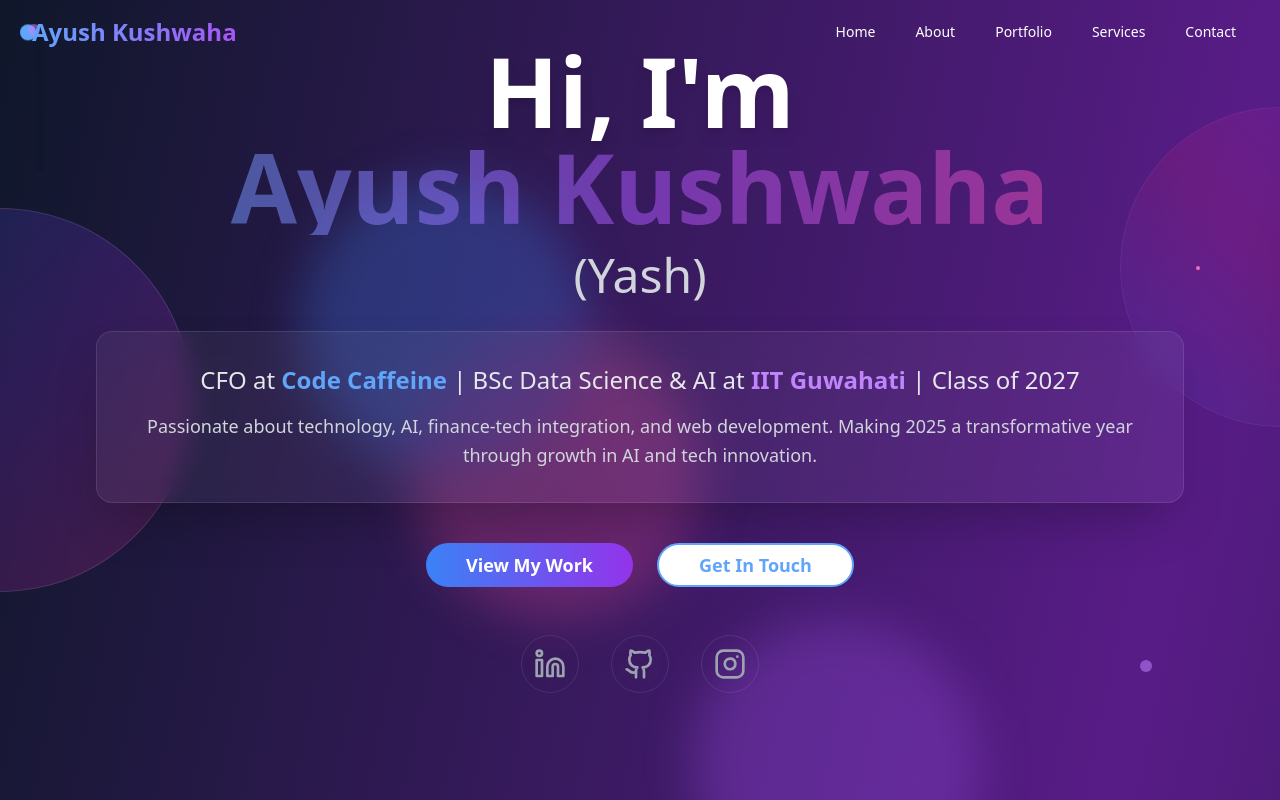
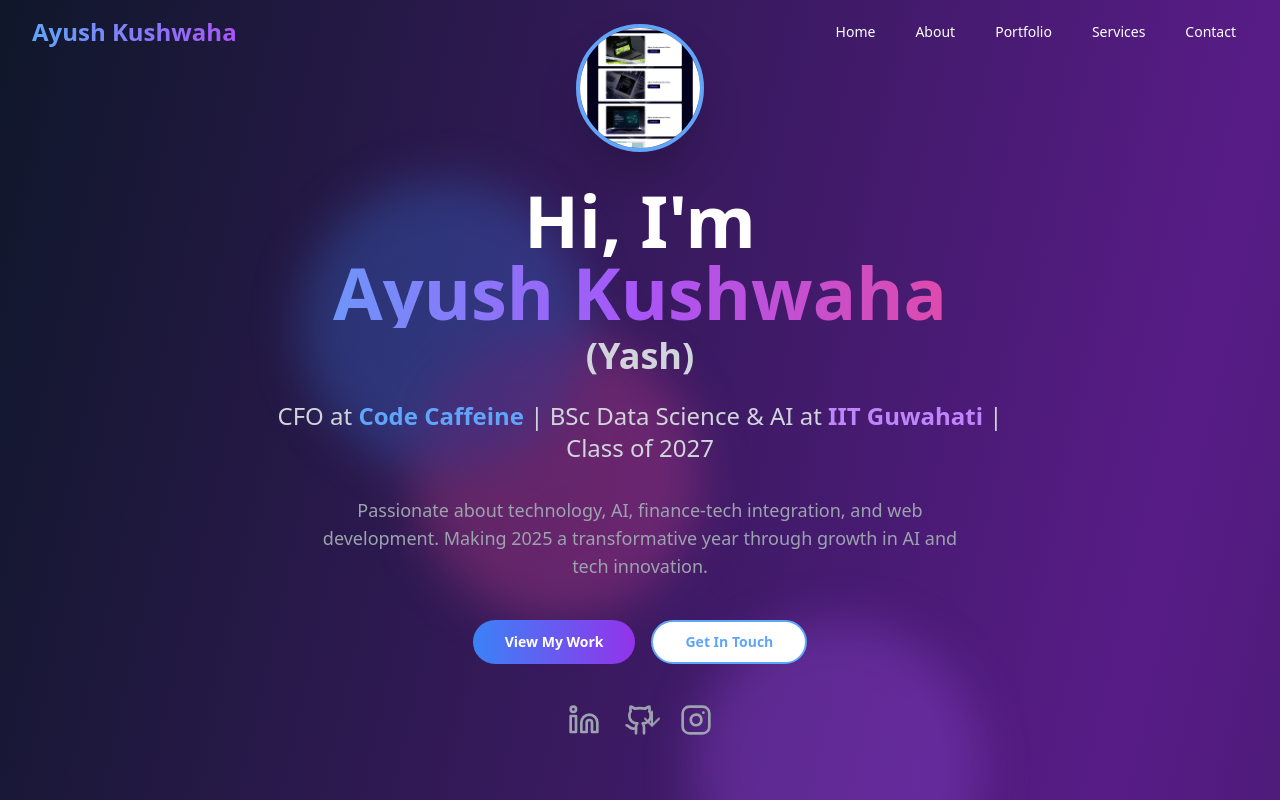
Before and after one commit to ItsYash4u/Ayush-Kushwaha-Portfolio, a React (Vite) app: page / in a window 1280 px wide. Shown: the top 800 px of the page. Built offline with nearby package versions, Linux system fonts and the light colour scheme.

Commit message:
Reverted to commit b0f30cb693641660b19b14b12c175f5dd800cbef

```diff
--- a/src/components/Hero.tsx
+++ b/src/components/Hero.tsx
@@ -1,165 +1,86 @@
+
 import { Button } from "@/components/ui/button";
-import { Github, Linkedin, Instagram } from "lucide-react";
-import { useEffect, useState } from "react";
+import { ArrowDown, Github, Linkedin, Instagram } from "lucide-react";
 
 export const Hero = () => {
-  const [scrollY, setScrollY] = useState(0);
-
-  useEffect(() => {
-    const handleScroll = () => setScrollY(window.scrollY);
-    window.addEventListener("scroll", handleScroll);
-    return () => window.removeEventListener("scroll", handleScroll);
-  }, []);
-
   return (
     <section id="home" className="min-h-screen flex items-center justify-center relative overflow-hidden">
       {/* Animated background elements */}
       <div className="absolute inset-0 overflow-hidden">
         <div className="absolute -inset-10 opacity-50">
-          <div
-            className="absolute top-1/4 left-1/4 w-72 h-72 bg-blue-500 rounded-full mix-blend-multiply filter blur-xl opacity-70 animate-pulse"
-            style={{ transform: `translateY(${scrollY * 0.3}px)` }}
-          ></div>
-          <div
-            className="absolute top-3/4 right-1/4 w-72 h-72 bg-purple-500 rounded-full mix-blend-multiply filter blur-xl opacity-70 animate-pulse animation-delay-2000"
-            style={{ transform: `translateY(${scrollY * -0.2}px)` }}
-          ></div>
-          <div
-            className="absolute bottom-1/4 left-1/3 w-72 h-72 bg-pink-500 rounded-full mix-blend-multiply filter blur-xl opacity-70 animate-pulse animation-delay-4000"
-            style={{ transform: `translateY(${scrollY * 0.4}px)` }}
-          ></div>
+          <div className="absolute top-1/4 left-1/4 w-72 h-72 bg-blue-500 rounded-full mix-blend-multiply filter blur-xl opacity-70 animate-pulse"></div>
+          <div className="absolute top-3/4 right-1/4 w-72 h-72 bg-purple-500 rounded-full mix-blend-multiply filter blur-xl opacity-70 animate-pulse animation-delay-2000"></div>
+          <div className="absolute bottom-1/4 left-1/3 w-72 h-72 bg-pink-500 rounded-full mix-blend-multiply filter blur-xl opacity-70 animate-pulse animation-delay-4000"></div>
         </div>
       </div>
 
-      {/* Left decorative circle */}
-      <div className="absolute left-0 top-1/2 transform -translate-y-1/2 -translate-x-1/2">
-        <div
-          className="w-96 h-96 rounded-full bg-gradient-to-br from-blue-600/20 via-purple-600/20 to-pink-600/20 backdrop-blur-sm border border-white/10"
-          style={{ transform: `translateY(${scrollY * 0.1}px) rotate(${scrollY * 0.1}deg)` }}
-        ></div>
+      <div className="relative z-10 text-center px-4 sm:px-6 lg:px-8 max-w-4xl mx-auto">
+        <div className="animate-fade-in">
+          <div className="mb-8">
+            <img
+              src="/lovable-uploads/2888cc8a-3f53-4059-aade-272e0c595415.png"
+              alt="Ayush Kushwaha"
+              className="w-32 h-32 rounded-full mx-auto mb-6 border-4 border-blue-400 shadow-2xl object-cover"
+            />
           </div>
 
-      {/* Right decorative circle */}
-      <div className="absolute right-0 top-1/3 transform -translate-y-1/2 translate-x-1/2">
-        <div
-          className="w-80 h-80 rounded-full bg-gradient-to-bl from-purple-600/15 via-pink-600/15 to-blue-600/15 backdrop-blur-sm border border-white/5"
-          style={{ transform: `translateY(${scrollY * -0.15}px) rotate(${scrollY * -0.1}deg)` }}
-        ></div>
-      </div>
-
-      {/* Profile picture moved to top-left corner */}
-      <div
-        className="absolute top-8 left-8 z-20"
-        style={{ transform: `translateY(${scrollY * 0.1}px)` }}
-      >
-        <div className="relative">
-          <div className="absolute inset-0 bg-gradient-to-r from-blue-400 via-purple-500 to-pink-500 rounded-full p-1 animate-pulse">
-            <div className="bg-slate-900 rounded-full p-1">
-              <img
-                src="https://i.ibb.co/KxJZGVK/photo-1472099645785-5658abf4ff4e-ixlib-rb-1-2.jpg"
-                alt="Ayush Kushwaha"
-                className="w-24 h-24 sm:w-32 sm:h-32 rounded-full object-cover shadow-2xl"
-              />
-            </div>
-          </div>
-          {/* Floating elements around profile */}
-          <div className="absolute -top-1 -right-1 w-4 h-4 bg-blue-400 rounded-full animate-bounce"></div>
-          <div className="absolute -bottom-1 -left-1 w-3 h-3 bg-purple-400 rounded-full animate-pulse"></div>
-          <div className="absolute top-1/2 -left-6 w-2 h-2 bg-pink-400 rounded-full animate-ping"></div>
-        </div>
-      </div>
-
-      <div className="relative z-10 text-center px-4 sm:px-6 lg:px-8 max-w-6xl mx-auto">
-        <div
-          className="animate-fade-in"
-          style={{ transform: `translateY(${scrollY * 0.1}px)` }}
-        >
-          <div
-            style={{ transform: `translateY(${scrollY * 0.05}px)` }}
-          >
-            <h1 className="text-5xl sm:text-7xl lg:text-8xl font-extrabold mb-8 leading-tight">
-              <span className="block text-white drop-shadow-lg">Hi, I'm</span>
-              <span className="block bg-gradient-to-r from-blue-400 via-purple-500 to-pink-500 bg-clip-text text-transparent animate-pulse">
+          <h1 className="text-4xl sm:text-6xl lg:text-7xl font-bold mb-6">
+            <span className="block text-white">Hi, I'm</span>
+            <span className="block bg-gradient-to-r from-blue-400 via-purple-500 to-pink-500 bg-clip-text text-transparent">
               Ayush Kushwaha
             </span>
-              <span className="block text-3xl sm:text-4xl lg:text-5xl text-gray-300 mt-4 font-light">
+            <span className="block text-2xl sm:text-3xl lg:text-4xl text-gray-300 mt-2">
               (Yash)
             </span>
           </h1>
-          </div>
 
-          <div
-            style={{ transform: `translateY(${scrollY * 0.03}px)` }}
-          >
-            <div className="bg-white/5 backdrop-blur-md rounded-2xl p-8 mb-10 border border-white/10 shadow-2xl">
-              <p className="text-xl sm:text-2xl text-gray-200 mb-4 leading-relaxed">
-                CFO at <span className="text-blue-400 font-bold">Code Caffeine</span> |
-                BSc Data Science & AI at <span className="text-purple-400 font-bold">IIT Guwahati</span> |
+          <p className="text-xl sm:text-2xl text-gray-300 mb-8 max-w-3xl mx-auto leading-relaxed">
+            CFO at <span className="text-blue-400 font-semibold">Code Caffeine</span> |
+            BSc Data Science & AI at <span className="text-purple-400 font-semibold">IIT Guwahati</span> |
             Class of 2027
           </p>
 
-              <p className="text-lg text-gray-300 leading-relaxed">
+          <p className="text-lg text-gray-400 mb-10 max-w-2xl mx-auto">
             Passionate about technology, AI, finance-tech integration, and web development.
             Making 2025 a transformative year through growth in AI and tech innovation.
           </p>
-            </div>
-          </div>
 
-          <div
-            className="flex flex-col sm:flex-row gap-6 justify-center items-center mb-12"
-            style={{ transform: `translateY(${scrollY * 0.02}px)` }}
-          >
+          <div className="flex flex-col sm:flex-row gap-4 justify-center items-center mb-10">
             <Button
               size="lg"
-              className="bg-gradient-to-r from-blue-500 to-purple-600 hover:from-blue-600 hover:to-purple-700 text-white px-10 py-4 rounded-full font-bold text-lg transition-all duration-300 transform hover:scale-105 hover:shadow-2xl"
+              className="bg-gradient-to-r from-blue-500 to-purple-600 hover:from-blue-600 hover:to-purple-700 text-white px-8 py-3 rounded-full font-semibold transition-all duration-300 transform hover:scale-105"
             >
-              <a href="#portfolio" className="flex items-center gap-2">
-                View My Work
-
-              </a>
+              <a href="#portfolio">View My Work</a>
             </Button>
             <Button
               variant="outline"
               size="lg"
-              className="border-2 border-blue-400 text-blue-400 hover:bg-blue-400 hover:text-white px-10 py-4 rounded-full font-bold text-lg transition-all duration-300 hover:shadow-2xl backdrop-blur-sm"
+              className="border-2 border-blue-400 text-blue-400 hover:bg-blue-400 hover:text-white px-8 py-3 rounded-full font-semibold transition-all duration-300"
             >
               <a href="#contact">Get In Touch</a>
             </Button>
           </div>
 
-          <div
-            className="flex justify-center space-x-8 mb-16"
-            style={{ transform: `translateY(${scrollY * 0.01}px)` }}
-          >
+          <div className="flex justify-center space-x-6 mb-10">
             <a href="https://linkedin.com/in/ayush-kushwaha" target="_blank" rel="noopener noreferrer"
-               className="text-gray-400 hover:text-blue-400 transition-all duration-300 transform hover:scale-125 hover:shadow-lg p-3 rounded-full backdrop-blur-sm border border-white/10 hover:border-blue-400/50">
+               className="text-gray-400 hover:text-blue-400 transition-colors duration-300 transform hover:scale-110">
               <Linkedin className="h-8 w-8" />
             </a>
             <a href="https://github.com/ayush-kushwaha" target="_blank" rel="noopener noreferrer"
-               className="text-gray-400 hover:text-purple-400 transition-all duration-300 transform hover:scale-125 hover:shadow-lg p-3 rounded-full backdrop-blur-sm border border-white/10 hover:border-purple-400/50">
+               className="text-gray-400 hover:text-purple-400 transition-colors duration-300 transform hover:scale-110">
               <Github className="h-8 w-8" />
             </a>
             <a href="https://instagram.com/ayush_kushwaha" target="_blank" rel="noopener noreferrer"
-               className="text-gray-400 hover:text-pink-400 transition-all duration-300 transform hover:scale-125 hover:shadow-lg p-3 rounded-full backdrop-blur-sm border border-white/10 hover:border-pink-400/50">
+               className="text-gray-400 hover:text-pink-400 transition-colors duration-300 transform hover:scale-110">
               <Instagram className="h-8 w-8" />
             </a>
           </div>
         </div>
+
+        <div className="absolute bottom-10 left-1/2 transform -translate-x-1/2 animate-bounce">
+          <ArrowDown className="h-6 w-6 text-gray-400" />
         </div>
-
-      {/* Additional floating elements */}
-      <div
-        className="absolute top-20 left-20 w-2 h-2 bg-blue-400 rounded-full animate-ping"
-        style={{ transform: `translateY(${scrollY * 0.2}px)` }}
-      ></div>
-      <div
-        className="absolute bottom-32 right-32 w-3 h-3 bg-purple-400 rounded-full animate-pulse"
-        style={{ transform: `translateY(${scrollY * -0.3}px)` }}
-      ></div>
-      <div
-        className="absolute top-1/3 right-20 w-1 h-1 bg-pink-400 rounded-full animate-bounce"
-        style={{ transform: `translateY(${scrollY * 0.15}px)` }}
-      ></div>
+      </div>
     </section>
   );
 };
--- a/src/pages/Index.tsx
+++ b/src/pages/Index.tsx
@@ -5,7 +5,6 @@ import { Portfolio } from "../components/Portfolio";
 import { Services } from "../components/Services";
 import { Contact } from "../components/Contact";
 import { Navigation } from "../components/Navigation";
-import { Footer } from "../components/Footer";
 
 const Index = () => {
   return (
@@ -16,7 +15,6 @@ const Index = () => {
       <Portfolio />
       <Services />
       <Contact />
-      <Footer />
     </div>
   );
 };
```
Also changed, not shown: src/components/Footer.tsx (deleted, +0 -35 lines). Lines whose indentation alone changed are shown as unchanged.
